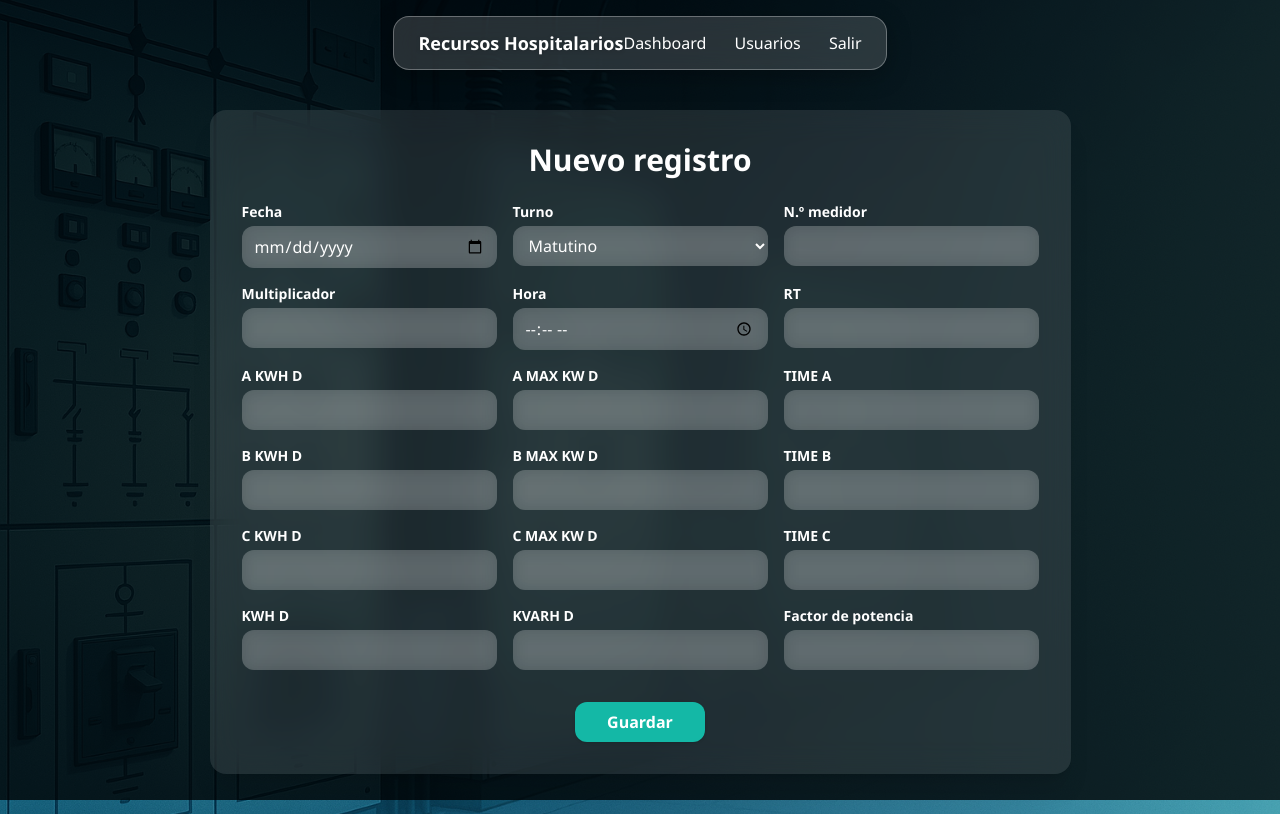
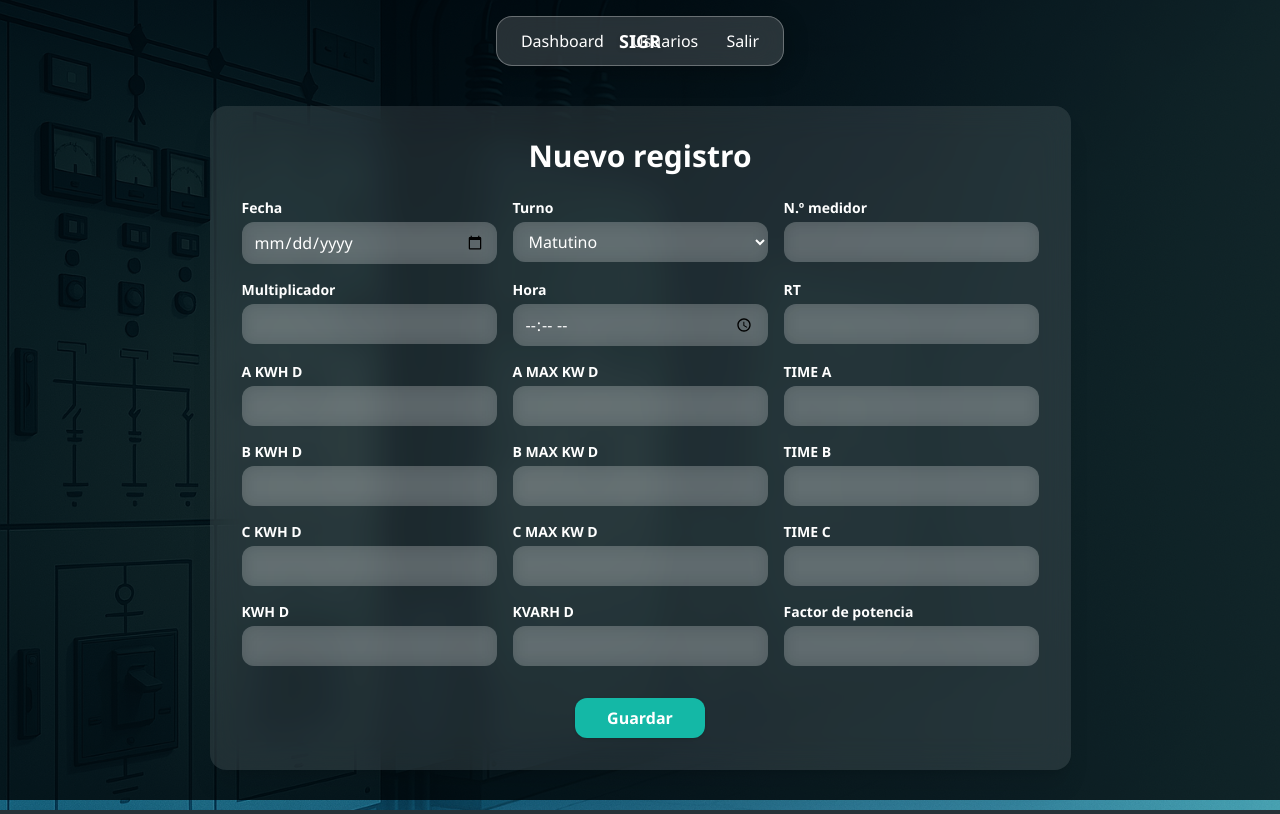
Before and after one commit to HAVOCKLABS/test_hospital, a Flask app: page /registros/nuevo in a window 1280 px wide. Run offline with Flask 3, Linux system fonts and the light colour scheme; a user stored in the database is signed in; some libraries are stand-ins or nearby versions.

Commit message:
Update base.html
CAMBIO DE LEYENDA DEL NAVBAR

```diff
--- a/templates/base.html
+++ b/templates/base.html
@@ -14,7 +14,9 @@
 
   <!-- NAV translucida -->
   <nav class="glass backdrop-blur-lg px-6 py-3 mx-4 mt-4 flex justify-between items-center">
-      <span class="font-semibold text-lg drop-shadow">Recursos Hospitalarios</span>
+      <span class="font-semibold text-lg drop-shadow absolute left-1/2 transform -translate-x-1/2">SIGR</span>
+
+
 
       {% if current_user.is_authenticated %}
         <div class="space-x-6 font-medium">
```
